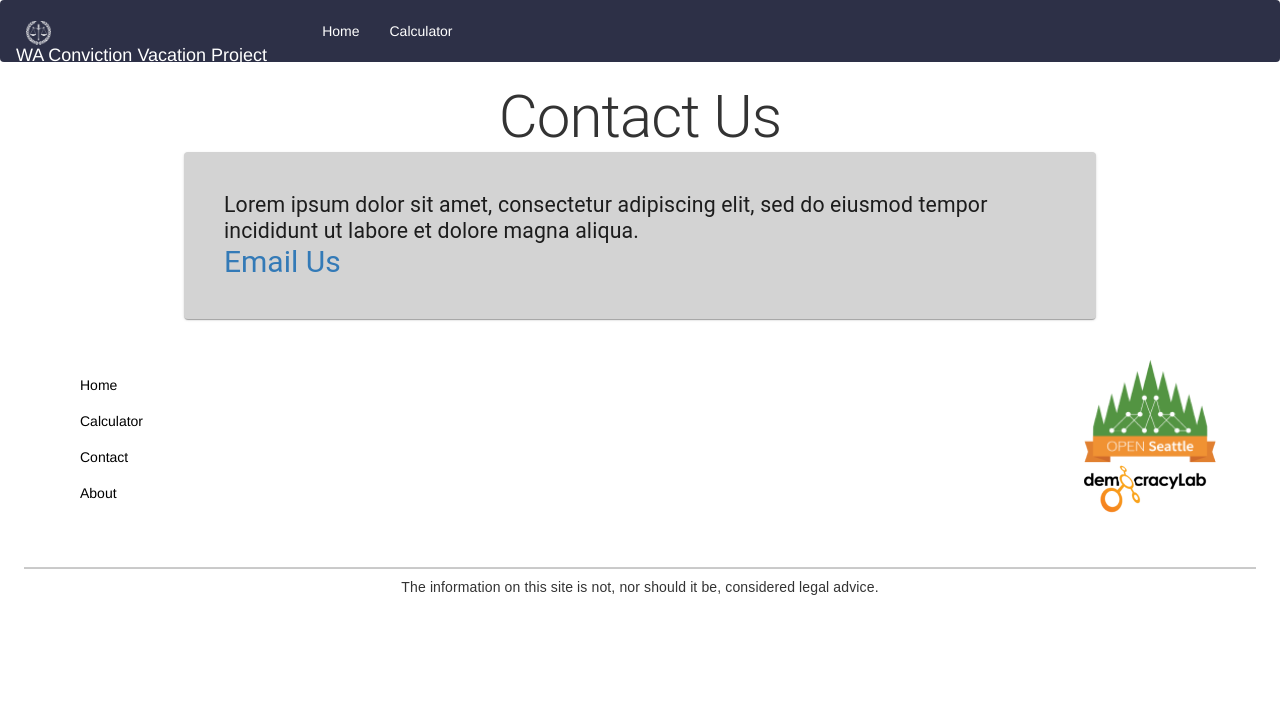
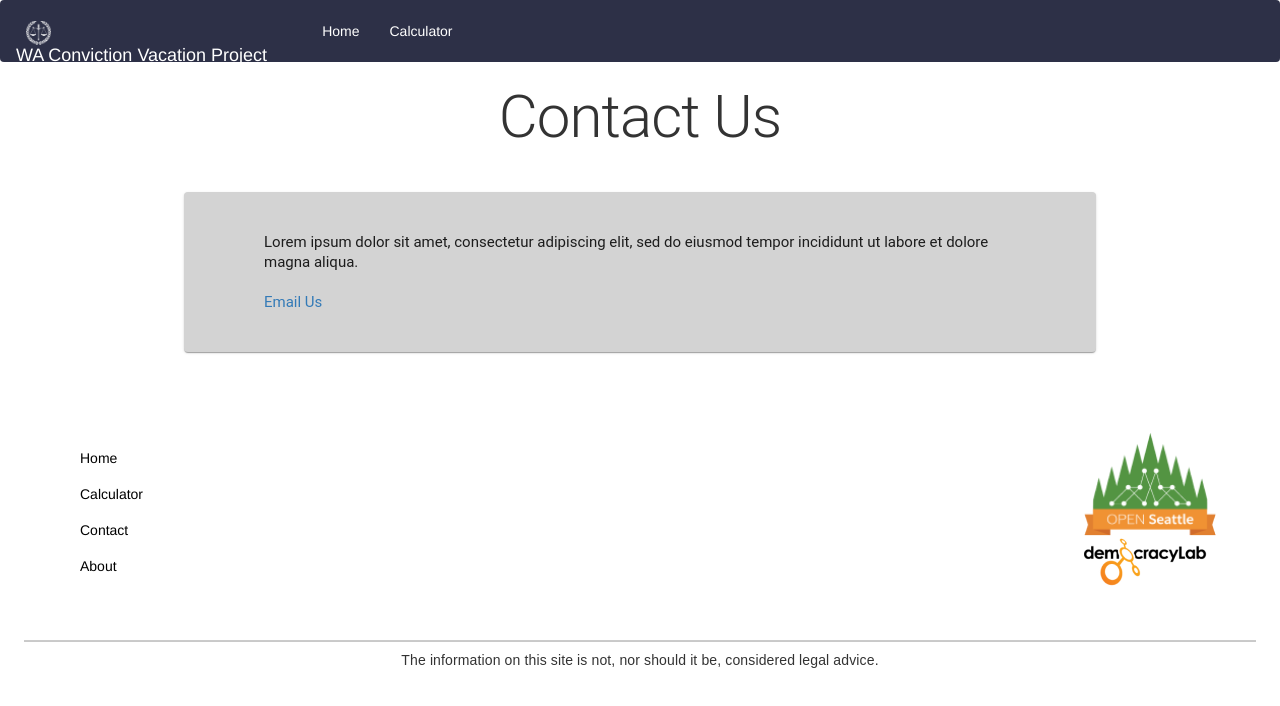
Before and after one commit to openseattle/clearviction-v1, a React (Create React App) app: page /contact in a window 1280 px wide. Shown: the top 706 px of the page. Built offline with nearby package versions, Linux system fonts and the light colour scheme.

Commit message:
clean up import

```diff
--- a/src/Pages/ContactPage.jsx
+++ b/src/Pages/ContactPage.jsx
@@ -7,9 +7,7 @@ import {
   Paper,
   makeStyles,
 } from "@material-ui/core";
-import PrimaryButton from "../ui-kit/Button";
 import Footer from "../Components/Footer";
-import SecondaryButton from "../ui-kit/SecondaryButton";
 
 const useStyles = makeStyles({
   bg: {
@@ -26,12 +24,13 @@ const ContactPage = () => {
           Contact Us
         </Typography>
         <Paper style={{ backgroundColor: "lightgrey" }}>
-          <Box padding={5}>
-            <Typography variant="h4">
+          <Box padding={5} margin={5}>
+            <Typography variant="h5">
               Lorem ipsum dolor sit amet, consectetur adipiscing elit, sed do
               eiusmod tempor incididunt ut labore et dolore magna aliqua.
             </Typography>
-            <Typography variant="h3">
+            <br />
+            <Typography variant="h5">
               <a href="mailto:contact@cvp.org"> Email Us</a>
             </Typography>
           </Box>
```
